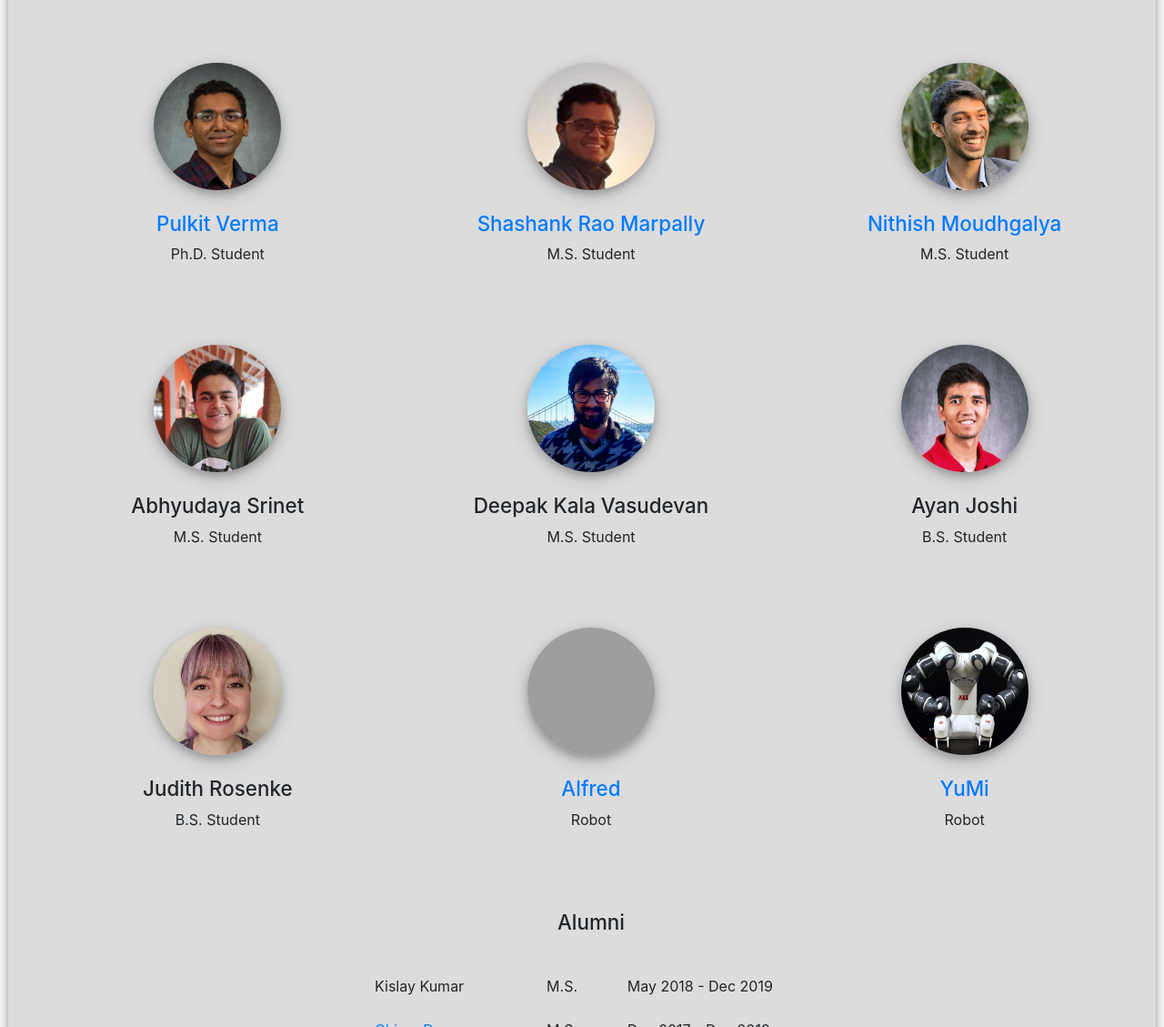
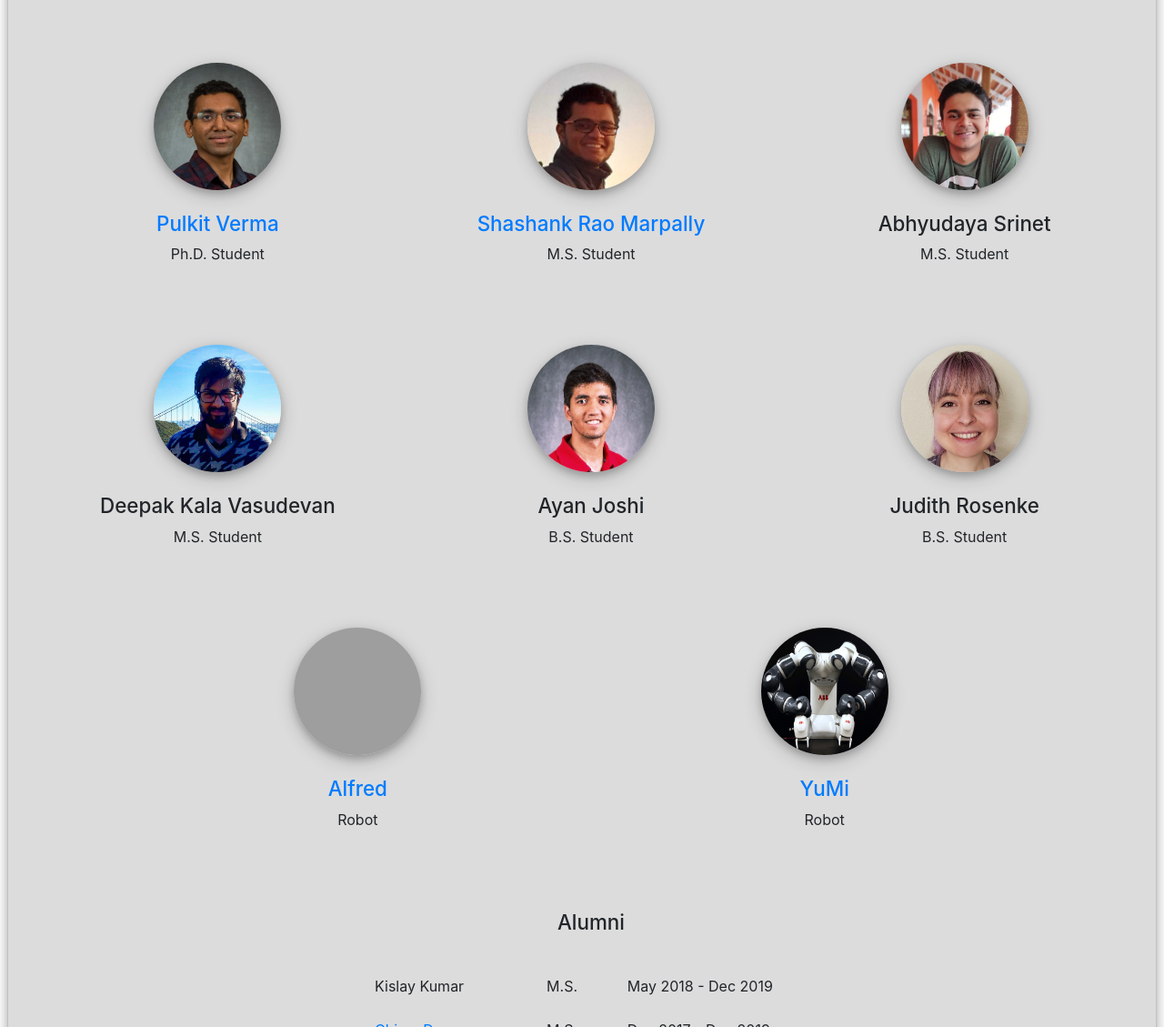
Before and after one commit to apoorvt95/aair-lab.github.io, a plain HTML site: page index.html in a window 1280 px wide. Shown: the part 4250-5379 px from the top of the page at 91% size. Drawn offline with nearby package versions, Linux system fonts and the light colour scheme; grey boxes are pictures that could not be loaded; files whose address does not match are found by name.

Commit message:
Updated Summer 2020 membership

```diff
--- a/index.html
+++ b/index.html
@@ -290,8 +290,8 @@
                 <p>M.S. Student</p>
               </div>
               <div class="col-lg-4">
-                <a href="https://nithishb.github.io/my-website/#/about" target="_blank"><img class="rounded-circle" src="images/nithish.jpg" alt="Nithish Moudhgalya" width="140" height="140"></a>
-                </br></br><h4><a href="https://nithishb.github.io/my-website/#/about" target="_blank">Nithish Moudhgalya</a></h4>
+                <img class="rounded-circle" src="images/abhyudaya.jpeg" alt="Abhyudaya Srinet" width="140" height="140">
+                </br></br><h4>Abhyudaya Srinet</h4>
                 <p>M.S. Student</p>
               </div>
             </div>
@@ -302,11 +302,6 @@
           <center>
             <div class="row">
               <div class="col-lg-4">
-                <img class="rounded-circle" src="images/abhyudaya.jpeg" alt="Abhyudaya Srinet" width="140" height="140">
-                </br></br><h4>Abhyudaya Srinet</h4>
-                <p>M.S. Student</p>
-              </div>
-              <div class="col-lg-4">
                 <img class="rounded-circle" src="images/deepak.jpg" alt="Deepak K Vasudevan" width="140" height="140">
                 </br></br><h4>Deepak Kala Vasudevan</h4>
                 <p>M.S. Student</p>
@@ -316,6 +311,11 @@
                 </br></br><h4>Ayan Joshi</h4>
                 <p>B.S. Student</p>
               </div>
+              <div class="col-lg-4">
+                <img class="rounded-circle" src="images/judith.jpg" alt="Judith Rosenke" width="140" height="140">
+                </br></br><h4>Judith Rosenke</h4>
+                <p>B.S. Student</p>
+              </div>
             </div>
           </center>
           </br></br></br>
@@ -323,18 +323,14 @@
           <!--Fifth Row-->
           <center>
             <div class="row">
-              <div class="col-lg-4">
-                <img class="rounded-circle" src="images/judith.jpg" alt="Judith Rosenke" width="140" height="140">
-                </br></br><h4>Judith Rosenke</h4>
-                <p>B.S. Student</p>
-              </div>
-              <div class="col-lg-4">
+
+              <div class="col-lg-7">
                 <a href="https://fetchrobotics.com/robotics-platforms/fetch-mobile-manipulator/" target="_blank"><img class="rounded-circle" src="images/alfred.jpg" alt="Alfred" width="140" height="140"></a>
                 </br></br><a href="https://fetchrobotics.com/robotics-platforms/fetch-mobile-manipulator/" target="_blank"><h4>Alfred</h4> </a>
                 <p>Robot</p>
               </div>
 
-             <div class="col-lg-4">
+             <div class="col-lg-3">
                 <a href="https://new.abb.com/products/robotics/industrial-robots/irb-14000-yumi" target="_blank"><img class="rounded-circle" src="images/yumi.jpg" alt="YuMi" width="140" height="140"></a>
                 </br></br><a href="https://new.abb.com/products/robotics/industrial-robots/irb-14000-yumi" target="_blank"><h4>YuMi</h4> </a>
                 <p>Robot</p>
```
